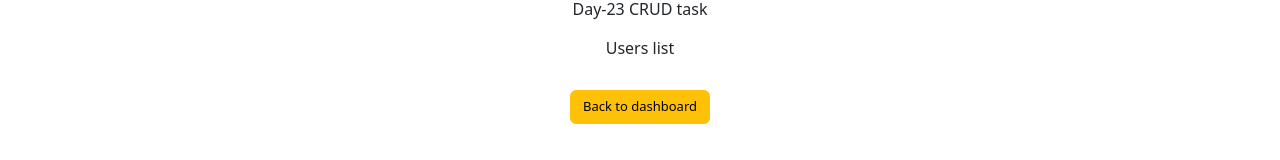
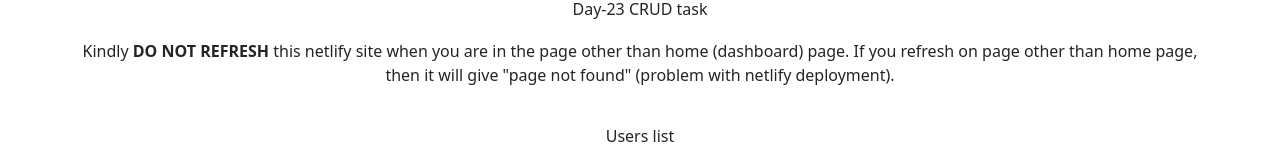
Before and after one commit to SkMdSufiyan/Day23-react-CRUD-Task, a React (Create React App) app: page /users in a window 1280 px wide. Shown: the top 160 px of the page. Built offline with nearby package versions, Linux system fonts and the light colour scheme; no server answers.

Commit message:
Update Users.js

```diff
--- a/src/Users.js
+++ b/src/Users.js
@@ -37,6 +37,10 @@ export default function Users(){
     // The data to be shown in the web page
     return(
         <Container style={{marginTop:"20px", marginBottom:"100px"}}>
+
+        <p className="netlify-suggestion-p">Kindly <b>DO NOT REFRESH</b> this netlify site when you are in the page other than home (dashboard) page. If you refresh on page other than home page, then it will give "page not found" (problem with netlify deployment). </p>
+
+            <br />
             <h6>Users list</h6>
             <br />
 
```
